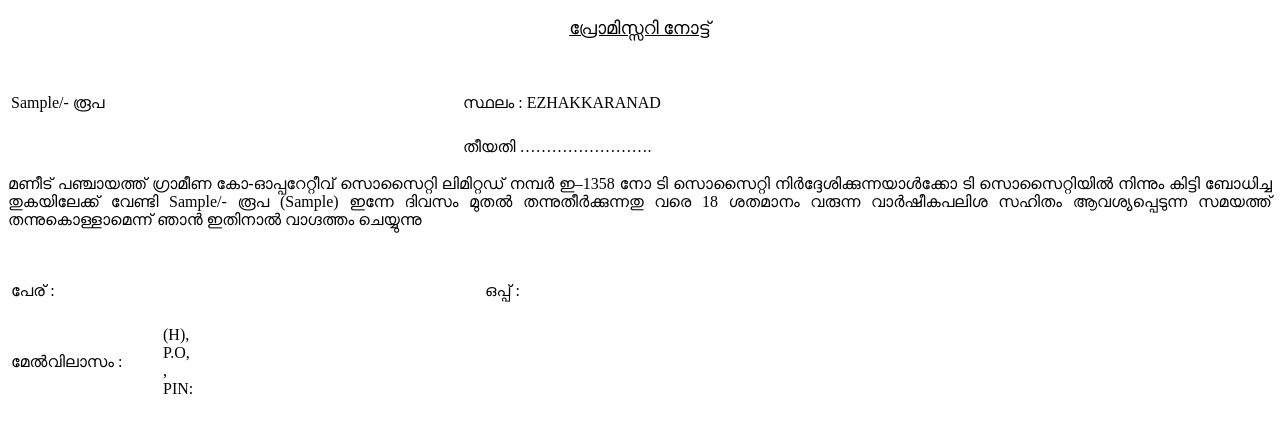
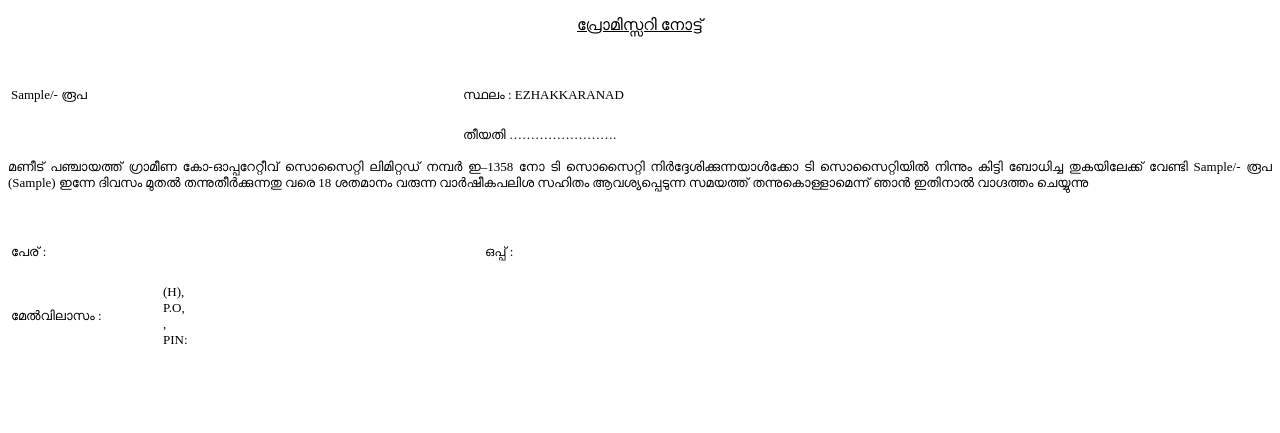
Before and after one commit to benjosephcheruvaippil/ManeedSocietyApp, a Django app: template loanapp/templates/chitty-promissory.html in a window 1280 px wide. Shown: the top 433 px of the page. Run offline with Django 4.2, Linux system fonts and the light colour scheme; the template is opened without the code that fills it: most values are stand-ins (such as "Sample title", 1, 10 or a date in 2020); some libraries are stand-ins or nearby versions.

Commit message:
changes in receipt and promissory for font size

```diff
--- a/loanapp/templates/chitty-promissory.html
+++ b/loanapp/templates/chitty-promissory.html
@@ -28,14 +28,14 @@
      </head>
      <body>
         <div id="contentDiv">
-         <div style="text-align: center;font-size: large;text-decoration: underline;">
-             <p>പ്രോമിസ്സറി നോട്ട്</p>
+         <div style="text-align: center;font-size: medium;">
+             <p style="text-decoration: underline;">പ്രോമിസ്സറി നോട്ട്</p>
          </div>
          <div>
              <p>&nbsp;</p>
          </div>
-         <div style="font-size: medium;">
-             <table>
+         <div>
+             <table style="font-size: small;">
                 <tr>
                     <td style="width: 450px;">{{txtbx10}}/- രൂപ</td>
                     <td>സ്ഥലം 	: EZHAKKARANAD</td>
@@ -49,14 +49,14 @@
                 </tr>
             </table>
          </div>
-         <div style="text-align: justify;text-justify: inter-word; font-size: medium;">
+         <div style="text-align: justify;text-justify: inter-word; font-size: small;">
             <p>മണീട് പഞ്ചായത്ത് ഗ്രാമീണ കോ-ഓപ്പറേറ്റീവ് സൊസൈറ്റി ലിമിറ്റഡ് നമ്പർ ഇ–1358 നോ ടി സൊസൈറ്റി നിർദ്ദേശിക്കുന്നയാൾക്കോ ടി സൊസൈറ്റിയിൽ നിന്നും കിട്ടി ബോധിച്ച തുകയിലേക്ക് വേണ്ടി {{txtbx10}}/- രൂപ ({{txtbx11}}) ഇന്നേ ദിവസം മുതൽ തന്നുതീർക്കുന്നതു വരെ 18 ശതമാനം വരുന്ന വാർഷീകപലിശ സഹിതം ആവശ്യപ്പെടുന്ന സമയത്ത് തന്നുകൊള്ളാമെന്ന് ഞാൻ ഇതിനാൽ വാഗ്ദത്തം ചെയ്യുന്നു</p>
         </div>
         <div>
             <p>&nbsp;</p>
         </div>
-        <div style="font-size: medium;">
-            <table>
+        <div>
+            <table style="font-size: small;">
                <tr>
                    <td style="width: 150px;">പേര് :</td>
                    <td><span id="spnPersonName"></span>&nbsp;&nbsp;<span id="spnPersonMemNum"></span></td>
```
Also changed, not shown: loanapp/templates/chitty-receipt.html (+5 -6 lines).
